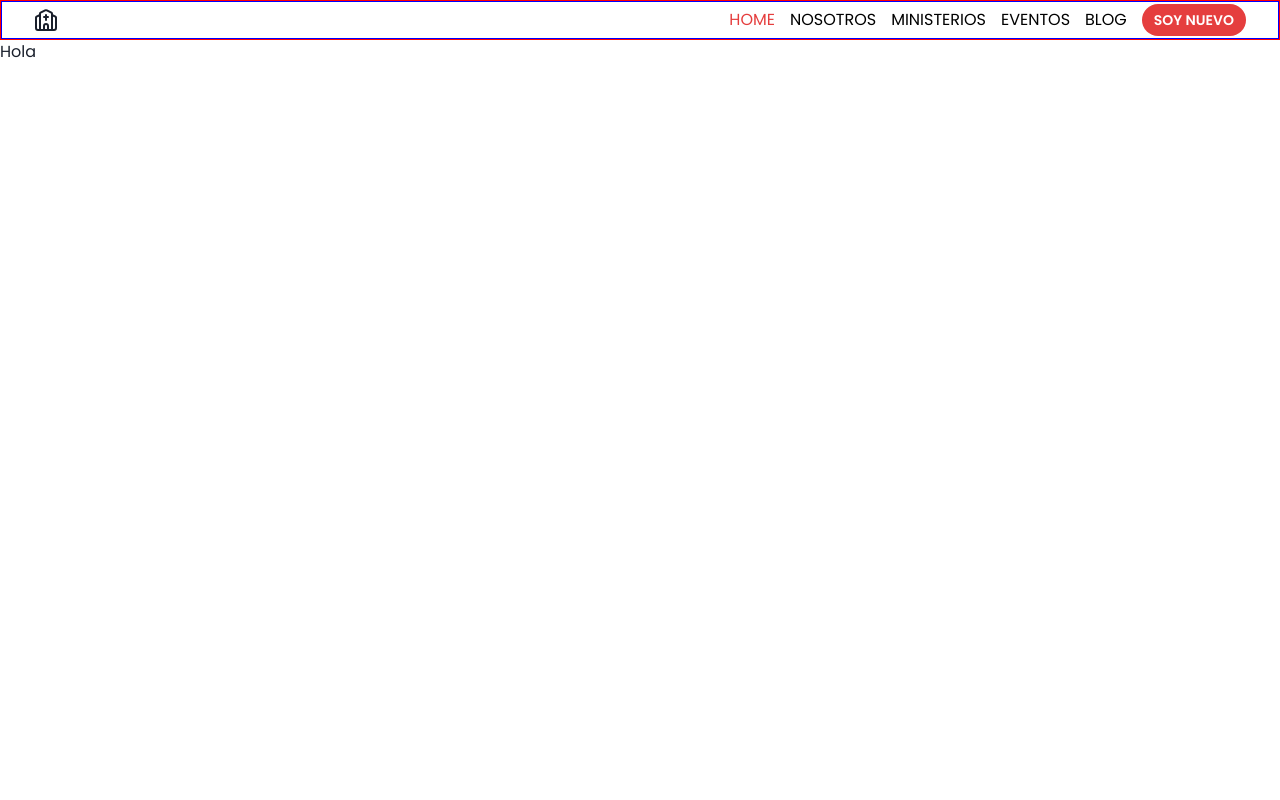
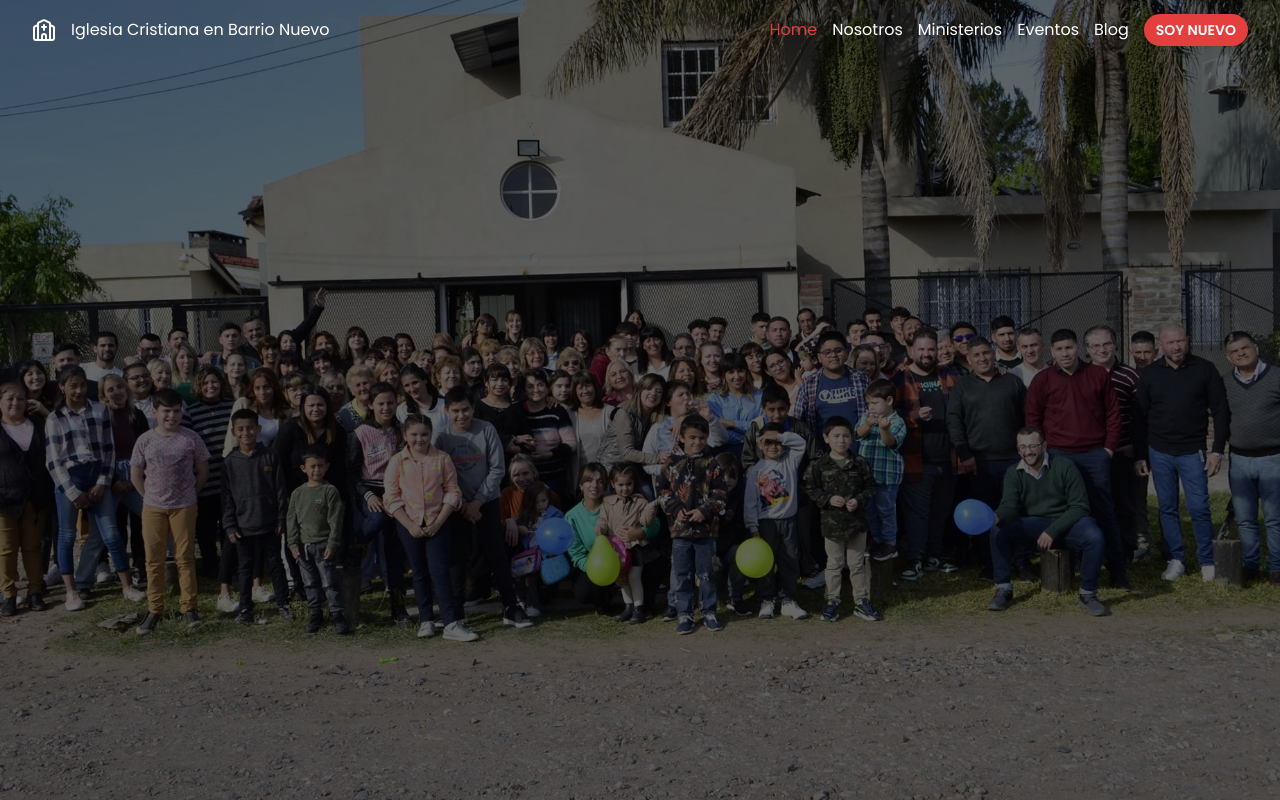
Before and after one commit to Agus9217/ultimate-church-project, a Next.js app: page / in a window 1280 px wide. Built offline with nearby package versions, Linux system fonts and the light colour scheme.

Commit message:
agregando hero

```diff
--- /dev/null
+++ b/src/app/components/hero/Hero.tsx
@@ -0,0 +1,24 @@
+import { Flex } from '@chakra-ui/react'
+import Image from 'next/image'
+import React from 'react'
+
+export const Hero = () => {
+  return (
+    <Flex
+      w={'100%'}
+      h={'100dvh'}
+    >
+      <Image
+        src={'/hero-imagen.jpg'}
+        alt={'Imagen de la iglesia'}
+        fill={true}
+        objectFit={'cover'}
+        objectPosition={'center'}
+        style={{
+          filter: 'brightness(40%)'
+        }}
+      />
+    </Flex>
+
+  )
+}
--- a/src/app/components/index.tsx
+++ b/src/app/components/index.tsx
@@ -1 +1,2 @@
+export { Hero } from "./hero/Hero";
 export { Navbar } from "./navbar/Navbar";
--- a/src/app/components/navbar/DesktopNavbar.tsx
+++ b/src/app/components/navbar/DesktopNavbar.tsx
@@ -24,8 +24,7 @@ export const DesktopNavbar = () => {
               _hover={{
                 color: 'red.500'
               }}
-              color={pathname === item.to ? 'red.500' : 'black'}
-              textTransform={'uppercase'}
+              color={pathname === item.to ? 'red.500' : 'white'}
             >
               {item.label}
             </Box>
--- /dev/null
+++ b/src/app/components/navbar/MobileNavbar.tsx
@@ -0,0 +1,37 @@
+import { IconButton, Menu, MenuButton, MenuItem, MenuList } from '@chakra-ui/react'
+import { MenuIcon } from 'lucide-react'
+import { navItem } from './nav-item'
+
+
+export const MobileNavbar = () => {
+  return (
+    <Menu
+      autoSelect={false}
+    >
+      <MenuButton
+        as={IconButton}
+        variant={'ghost'}
+        icon={<MenuIcon />}
+        color={'white'}
+        _active={{
+          bg: 'none'
+        }}
+        _hover={{
+          bg: 'none'
+        }}
+      />
+      <MenuList>
+        {
+          navItem.map((item) => (
+            <MenuItem
+              color={'black'}
+              key={item.label}
+            >
+              {item.label}
+            </MenuItem>
+          ))
+        }
+      </MenuList>
+    </Menu>
+  )
+}
--- a/src/app/components/navbar/Navbar.tsx
+++ b/src/app/components/navbar/Navbar.tsx
@@ -1,35 +1,51 @@
-import { Flex, VStack } from "@chakra-ui/react"
+import { Flex, Show, Text, VStack } from "@chakra-ui/react"
 import { Church } from "lucide-react"
 import { DesktopNavbar } from "./DesktopNavbar"
+import { MobileNavbar } from "./MobileNavbar"
 
 export const Navbar = () => {
   return (
     <VStack
       as={'header'}
+      position={'fixed'}
       w={'100%'}
-      borderWidth={'thin'}
-      borderColor={'red'}
       spacing={0}
-      minH={'40px'}
+      minH={'60px'}
       align={'center'}
       justify={'center'}
+      zIndex={1000}
+      color={'white'}
     >
       <Flex
         as={'nav'}
         maxW={'1440px'}
         w={'100%'}
-        borderWidth={'thin'}
-        borderColor={'blue'}
         flexGrow={1}
         px={'2rem'}
         alignItems={'center'}
         justifyContent={'space-between'}
       >
-        <Flex>
+        <Flex
+          alignItems={'center'}
+          gap={'15px'}
+        >
           <Church />
+          <Text
+          >
+            Iglesia Cristiana en Barrio Nuevo
+          </Text>
         </Flex>
 
-        <DesktopNavbar />
+        <Show
+          above={'lg'}
+        >
+          <DesktopNavbar />
+        </Show>
+        <Show
+          below={'lg'}
+        >
+          <MobileNavbar />
+        </Show>
       </Flex>
     </VStack>
   )
--- a/src/app/page.tsx
+++ b/src/app/page.tsx
@@ -1,8 +1,9 @@
+import { Hero } from "./components";
 
 export default function HomePage() {
   return (
-    <h1>
-      Hola
-    </h1>
+    <>
+      <Hero />
+    </>
   );
 }
```
Also changed, not shown: public/hero-imagen.jpg (added).
